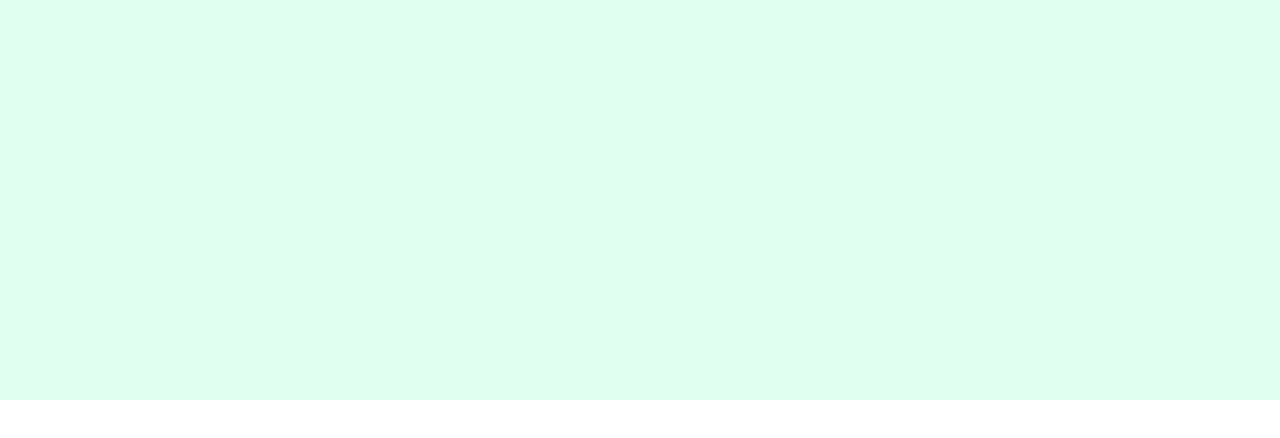
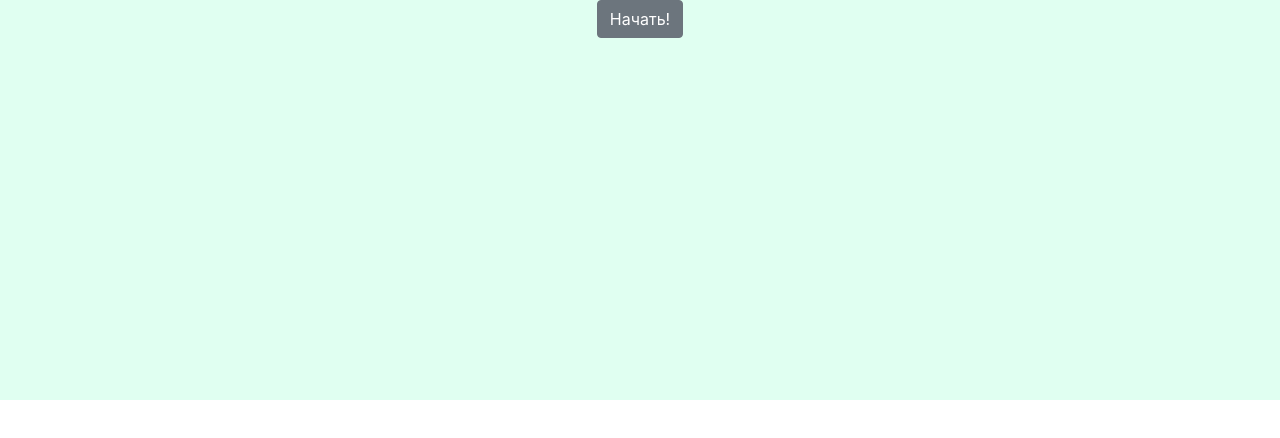
Before and after one commit to benkenobi3/vue-chat, a Vue app: page /chat in a window 1280 px wide. Shown: the top 438 px of the page. Built offline with nearby package versions, Linux system fonts and the light colour scheme.

Commit message:
Chat added

```diff
--- a/src/components/element/router.js
+++ b/src/components/element/router.js
@@ -4,6 +4,7 @@ import Router from 'vue-router'
 Vue.use(Router)
 
 import Main from '../pages/Main'
+import Chat from '../pages/Chat'
 
 const routes = [
     {
@@ -11,7 +12,14 @@ const routes = [
       name: 'Главная',
       component: Main
     },
+    {
+      path: '/chat',
+      name: 'Чат',
+      component: Chat
+    },
+
 ]
+
 
 export default new Router({
     mode: 'history',
--- a/src/components/pages/Chat.vue
+++ b/src/components/pages/Chat.vue
@@ -6,8 +6,7 @@
 
         <b-col cols="12">
 
-
-        <b-button>Начать чат!</b-button>
+        <b-button>Начать!</b-button>
         </b-col>
 
       </b-row>
```
